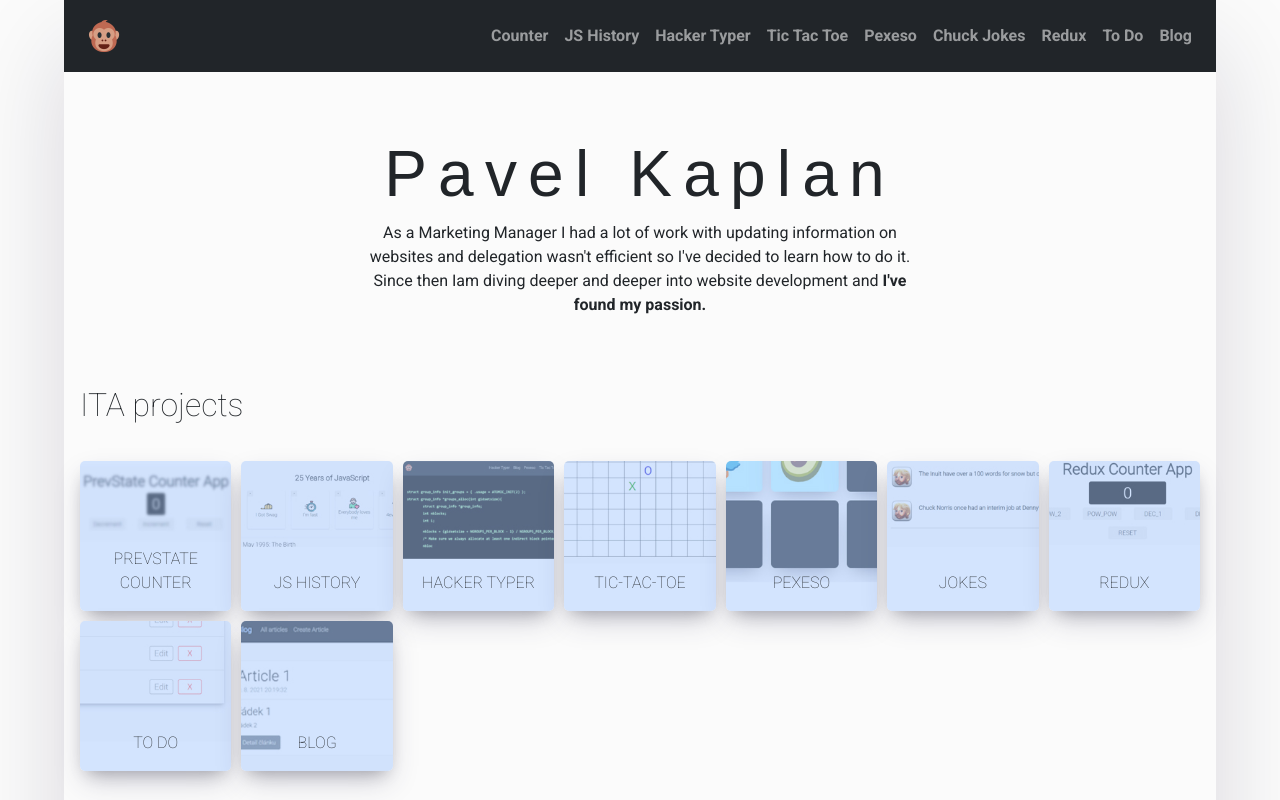
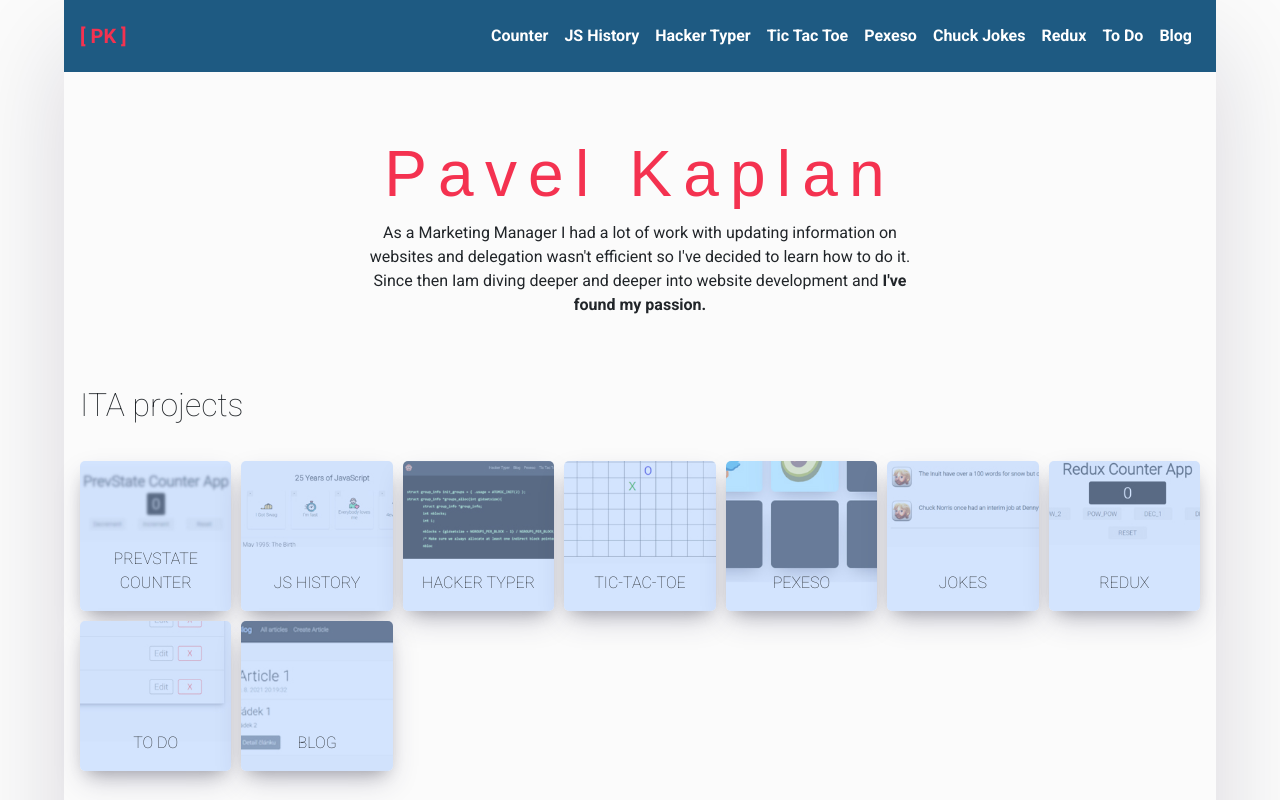
Before and after one commit to chaozek/portfolio, a React (Create React App) app: page /home in a window 1280 px wide. Shown: the top 800 px of the page. Built offline with nearby package versions, Linux system fonts and the light colour scheme.

Commit message:
updateing blog

```diff
--- a/src/Layout/LandingPage.tsx
+++ b/src/Layout/LandingPage.tsx
@@ -46,7 +46,7 @@ const TextSection = styled.div`
 `
 const Button = styled.button`
   font-weight: 100;
-  background-color: #7e2430;
+  background-color: #f43250;
   color: white;
   border: none;
   border-radius: 2px;
--- a/src/Layout/StarterPage.tsx
+++ b/src/Layout/StarterPage.tsx
@@ -96,6 +96,7 @@ const TextBlock = styled.div`
     font-size: 4rem;
     font-weight: lighter;
     letter-spacing: 0.7rem;
+    color: #f43250;
   }
   h2 {
     font-style: italic;
--- a/src/Layout/components/Header.tsx
+++ b/src/Layout/components/Header.tsx
@@ -23,61 +23,63 @@ const Header = props => {
 
   return (
     <div>
-      <Navbar color='dark' dark expand='lg' className='p-3'>
+      <Navbar
+        light
+        expand='lg'
+        className='p-3'
+        style={{ backgroundColor: '#1E5A82', color: 'white', fontSize: '.9rem' }}
+      >
         <Link to='/'>
-          <NavbarBrand>
-            <Img src={monkey} alt='monkey' />
-          </NavbarBrand>
+          <NavbarLogo>[ PK ]</NavbarLogo>
         </Link>
-
         <NavbarToggler onClick={toggle} />
         <Collapse isOpen={isOpen} navbar>
           <Nav className='ms-auto ' navbar>
             <NavItem>
-              <NavLink to='/third' tag={RRNavLink} activeClassName='active'>
+              <LinkElem to='/third' tag={RRNavLink} activeClassName='active'>
                 Counter
-              </NavLink>
+              </LinkElem>
             </NavItem>
             <NavItem>
-              <NavLink to='/second' tag={RRNavLink} activeClassName='active'>
+              <LinkElem to='/second' tag={RRNavLink} activeClassName='active'>
                 JS History
-              </NavLink>
+              </LinkElem>
             </NavItem>
             <NavItem>
-              <NavLink to='/hackertyper' tag={RRNavLink} activeClassName='active'>
+              <LinkElem to='/hackertyper' tag={RRNavLink} activeClassName='active'>
                 Hacker Typer
-              </NavLink>
+              </LinkElem>
             </NavItem>
             <NavItem>
-              <NavLink to='/tic-tac-toe' tag={RRNavLink} activeClassName='active'>
+              <LinkElem to='/tic-tac-toe' tag={RRNavLink} activeClassName='active'>
                 Tic Tac Toe
-              </NavLink>
+              </LinkElem>
             </NavItem>
 
             <NavItem>
-              <NavLink to='/pexeso' tag={RRNavLink} activeClassName='active'>
+              <LinkElem to='/pexeso' tag={RRNavLink} activeClassName='active'>
                 Pexeso
-              </NavLink>
+              </LinkElem>
             </NavItem>
             <NavItem>
-              <NavLink to='/chuck' tag={RRNavLink} activeClassName='active'>
+              <LinkElem to='/chuck' tag={RRNavLink} activeClassName='active'>
                 Chuck Jokes
-              </NavLink>
+              </LinkElem>
             </NavItem>
             <NavItem>
-              <NavLink to='/redux' tag={RRNavLink} activeClassName='active'>
+              <LinkElem to='/redux' tag={RRNavLink} activeClassName='active'>
                 Redux
-              </NavLink>
+              </LinkElem>
             </NavItem>
             <NavItem>
-              <NavLink to='/todo' tag={RRNavLink} activeClassName='active'>
+              <LinkElem to='/todo' tag={RRNavLink} activeClassName='active'>
                 To Do
-              </NavLink>
+              </LinkElem>
             </NavItem>
             <NavItem>
-              <NavLink to='/blog' tag={RRNavLink} activeClassName='active'>
+              <LinkElem to='/blog' tag={RRNavLink} activeClassName='active'>
                 Blog
-              </NavLink>
+              </LinkElem>
             </NavItem>
           </Nav>
         </Collapse>
@@ -90,3 +92,20 @@ export default Header
 const Img = styled.img`
   margin-left: 0.5rem;
 `
+const P = styled.p`
+  color: #5e97bd;
+  padding: 0;
+  margin: 0;
+  text-transform: uppercase;
+`
+const LinkElem = styled(NavLink)`
+  font-size: 1rem;
+  color: white !important;
+  &.active {
+    color: #f43250 !important;
+  }
+`
+const NavbarLogo = styled(NavbarBrand)`
+  color: #f43250 !important;
+  font-weight: bold;
+`
```
